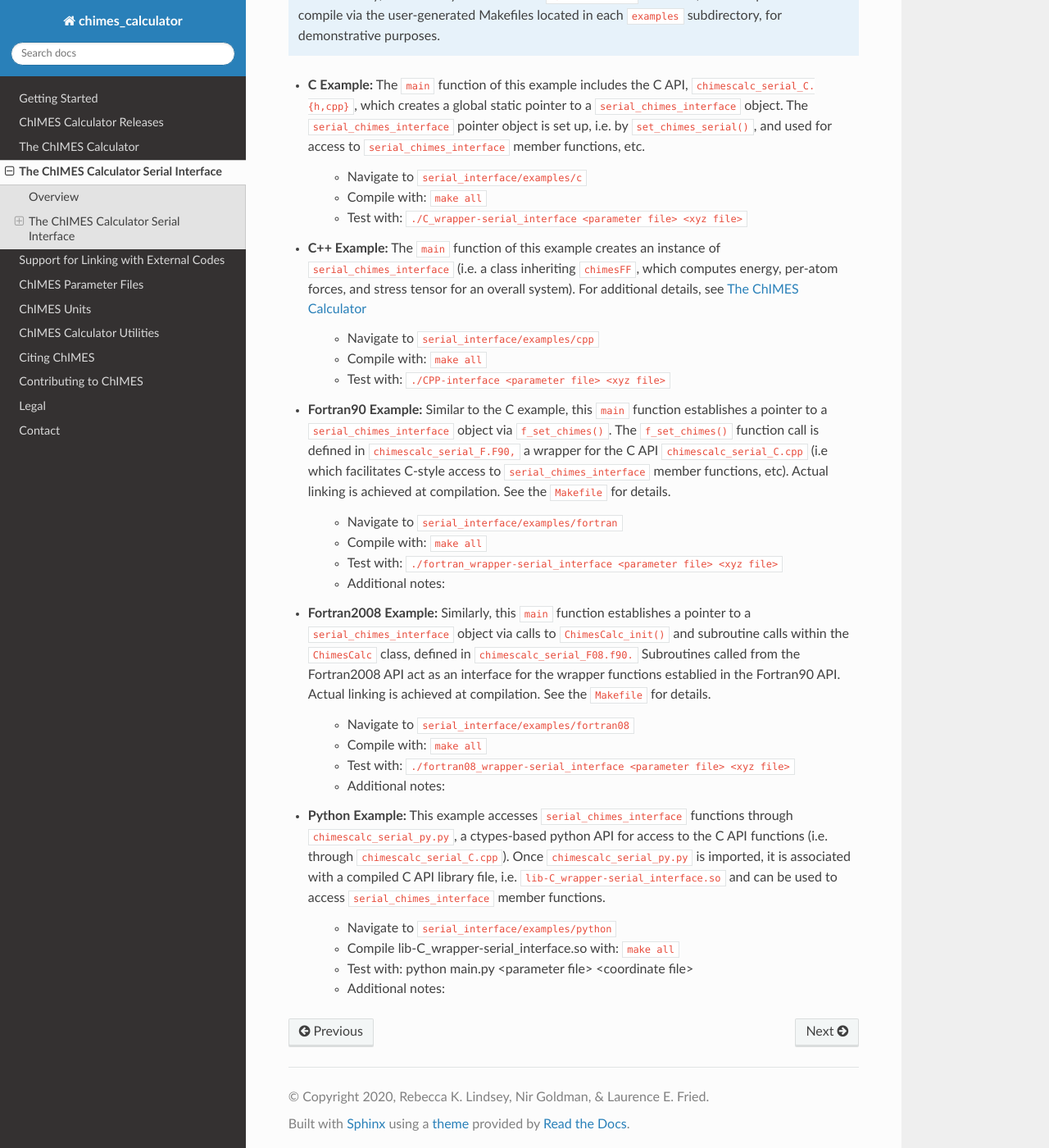
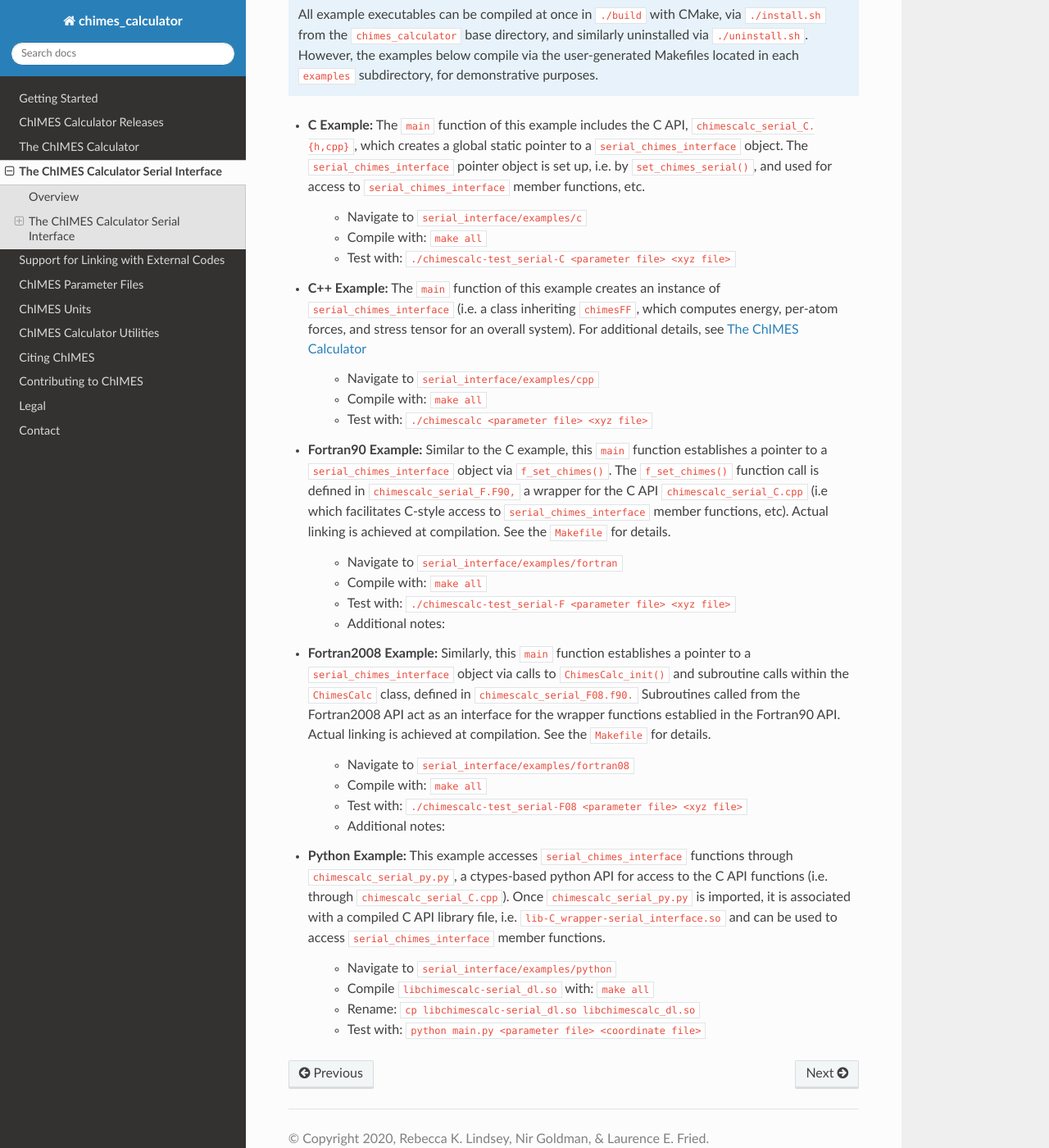
Before and after one commit to rk-lindsey/chimes_calculator, a Sphinx documentation site: the page built from doc/source/serial_interface.rst, in a window 1280 px wide and 1400 px high, scrolled down 8035 px. Shown: the whole window at 82% size. Built offline with Sphinx 7.4.7 and the Read the Docs theme 2.0.0, drawn with Linux system fonts in a browser that asks for light colours; some of the changed text lies outside the part shown.

Commit message:
Update documentation to match current code.

```diff
--- a/doc/source/getting_started.rst
+++ b/doc/source/getting_started.rst
@@ -103,7 +103,7 @@
 
 .. code-block:: bash
 
-    serial_interface/examples/cpp/CPP-interface \
+    serial_interface/examples/cpp/chimescalc \
     serial_interface/tests/force_fields/published_params.liqC.2b.cubic.txt \
     serial_interface/tests/configurations/liqC.2.5gcc_6000K.OUTCAR_#000.xyz | tee my_test.log
 
--- a/doc/source/releases.rst
+++ b/doc/source/releases.rst
@@ -3,4 +3,6 @@
 ChIMES Calculator Releases
 ==========================
 
+* v1.0.2: (Jan.  6  2022) Test suite bug fixes, file renaming, documentation update
+* v1.0.1: (Dec. 22, 2021) CMake/Make bugfixes
 * v1.0.0: (Dec. 12, 2021) First stable release
--- a/doc/source/serial_interface.rst
+++ b/doc/source/serial_interface.rst
@@ -6,7 +6,7 @@
 Overview
 ********
 
-The ChIMES calculator serial interface provides an easier means of evaluating ChIMES interactions for a given system. In constrast to the ChIMES calculator (i.e. ``chimesFF``), which takes information on *individual* atom clusters and returns the cluster energy, stress tensor, via ``compute_xB`` functions, the serial interface (i.e. ``serial_chimes_interface``) takes *overall* system information and returns *overall* provides *overall* system energy, stress tensor, and forces. Though far less flexible than direct use of ``chimesFF``, ``serial_chimes_interface`` allows users to leverage ChIMES with much less coding. For further details on ``chimesFF``, see :ref:`The ChIMES Calculator <page-chimesFF>`. For a complete set of ChIMES references, see :ref:`Citing ChIMES <page-citing>`.
+The ChIMES calculator serial interface provides an easier means of evaluating ChIMES interactions for a given system. In constrast to the ChIMES calculator (i.e. ``chimesFF``), which takes information on *individual* atom clusters and returns the cluster energy, stress tensor, via ``compute_xB`` functions, the serial interface (i.e. ``serial_chimes_interface``) takes *overall* system information and returns *overall* system energy, stress tensor, and forces. Though far less flexible than direct use of ``chimesFF``, ``serial_chimes_interface`` allows users to leverage ChIMES with much less coding. For further details on ``chimesFF``, see :ref:`The ChIMES Calculator <page-chimesFF>`. For a complete set of ChIMES references, see :ref:`Citing ChIMES <page-citing>`. Note that this functionality is primarily intended for instructive purposes, and is not recommended for large scale simulations.
 
 
 The ChIMES Calculator Serial Interface
@@ -26,9 +26,9 @@
 
 	For small simulation cells (e.g., a single atom in a face-centered cubic unit cell), the ChIMES calculator must be instantiated via ``serial_chimes_interface chimes(true)``. This allows for automatic replication in situations where the ChIMES outer cutoff is greater than one half of the smallest supercell length. Please note that use of extra-small simulation cells is ill-advised for aything except crystalline systems and should be used with caution.
 
-    Developer note: To recover behavior of the research code, instantiate with: ``serial_chimes_interface chimes(false)``
+    *Developer note: To recover behavior of the research code, instantiate with:* ``serial_chimes_interface chimes(false)``.
 
-Please see the following example of interfacing a C++ code with the ChIMES calculator: ``serial_interface/examples/cpp/main.cpp``. Note that the ChIMES calculator serial interface ``serial_chimes_interface`` class provides users with the following functions:
+Please see the following example of interfacing a C++ code with the ChIMES calculator: ``serial_interface/examples/cpp/main.cpp``. Note that the ChIMES calculator ``serial_chimes_interface`` class provides users with the following functions:
 
 =========== =================  ===============================
 Return Type Name               Arguments and Description
@@ -69,7 +69,7 @@
 The C API
 ^^^^^^^^^
 
-The C API (``chimescalc_serial_C*``) is located in ``serial_interface/api``. This wrapper provides C style name mangling and creates a  set of C-style wrapper functions. The latter are needed for compatibility with std::vector which is heavily used in ``serial_chimes_interface`` and not supported in most other languages. Any C code attempting to use the ChIMES calculator serial interface should ``#include "chimescalc_serial_C.h"``
+The C API (``chimescalc_serial_C*``) is located in ``serial_interface/api``. This wrapper provides C style name mangling and creates a  set of C-style wrapper functions. The latter are needed for compatibility with ``std::vector`` which is heavily used in ``serial_chimes_interface`` and not supported in most other languages. Any C code attempting to use the ChIMES calculator serial interface should ``#include "chimescalc_serial_C.h"``
 and initialize calculations with the following operations, in order:
 
     .. code-block:: cpp
@@ -278,7 +278,7 @@
     .. code-block:: python
 
        # Associate the wrapper with a compiled C API library file
-       chimescalc_serial_py.chimes_wrapper = chimescalc_serial_py.init_chimes_wrapper("lib-C_wrapper-serial_interface.so")
+       chimescalc_serial_py.chimes_wrapper = chimescalc_serial_py.init_chimes_wrapper("libchimescalc_dl.so")
        # Instantiate; as for the C++ API (see warning message), can pass 0/1 for false/true
        chimescalc_serial_py.set_chimes()
        # Read the parameter file, set MPI rank to 0 (i.e. no MPI used)
@@ -376,7 +376,7 @@
 
 .. Note::
 
-    All example executables can be compiled at once via ``./install.sh`` from the ``chimes_calculator`` base directory, and similarly uninstalled via ``./uninstall.sh``. However, the examples below compile via the user-generated Makefiles located in each ``examples`` subdirectory, for demonstrative purposes.
+    All example executables can be compiled at once in ``./build`` with CMake, via ``./install.sh`` from the ``chimes_calculator`` base directory, and similarly uninstalled via ``./uninstall.sh``. However, the examples below compile via the user-generated Makefiles located in each ``examples`` subdirectory, for demonstrative purposes.
 
 
 * **C Example:** The ``main`` function of this example includes the C API, ``chimescalc_serial_C.{h,cpp}``, which creates a global static pointer to a ``serial_chimes_interface`` object.
@@ -384,14 +384,14 @@
 
    * Navigate to ``serial_interface/examples/c``
    * Compile with: ``make all``
-   * Test with: ``./C_wrapper-serial_interface <parameter file> <xyz file>``
+   * Test with: ``./chimescalc-test_serial-C <parameter file> <xyz file>``
 
 * **C++ Example:** The ``main`` function of this example creates an instance of ``serial_chimes_interface`` (i.e. a class inheriting ``chimesFF``,
   which computes energy, per-atom forces, and stress tensor for an overall system). For additional details, see :ref:`The ChIMES Calculator <page-chimesFF>`
 
    * Navigate to ``serial_interface/examples/cpp``
    * Compile with: ``make all``
-   * Test with: ``./CPP-interface <parameter file> <xyz file>``
+   * Test with: ``./chimescalc <parameter file> <xyz file>``
 
 * **Fortran90 Example:** Similar to the C example, this ``main`` function establishes a pointer to a ``serial_chimes_interface`` object via ``f_set_chimes()``.
   The ``f_set_chimes()`` function call is defined in ``chimescalc_serial_F.F90,`` a wrapper for the C API ``chimescalc_serial_C.cpp`` (i.e which facilitates C-style access to
@@ -399,7 +399,7 @@
 
    * Navigate to ``serial_interface/examples/fortran``
    * Compile with: ``make all``
-   * Test with: ``./fortran_wrapper-serial_interface <parameter file> <xyz file>``
+   * Test with: ``./chimescalc-test_serial-F <parameter file> <xyz file>``
    * Additional notes:
 
 * **Fortran2008 Example:** Similarly, this ``main`` function establishes a pointer to a ``serial_chimes_interface`` object via calls to ``ChimesCalc_init()`` and subroutine calls within the ``ChimesCalc`` class, defined in ``chimescalc_serial_F08.f90.``
@@ -407,13 +407,13 @@
 
    * Navigate to ``serial_interface/examples/fortran08``
    * Compile with: ``make all``
-   * Test with: ``./fortran08_wrapper-serial_interface <parameter file> <xyz file>``
+   * Test with: ``./chimescalc-test_serial-F08 <parameter file> <xyz file>``
    * Additional notes:
 
 * **Python Example:** This example accesses ``serial_chimes_interface`` functions through ``chimescalc_serial_py.py``, a ctypes-based python API for access to the C API functions
   (i.e. through ``chimescalc_serial_C.cpp``). Once ``chimescalc_serial_py.py`` is imported, it is associated with a compiled C API library file, i.e. ``lib-C_wrapper-serial_interface.so`` and  can be used to access ``serial_chimes_interface`` member functions.
 
    * Navigate to ``serial_interface/examples/python``
-   * Compile lib-C_wrapper-serial_interface.so with: ``make all``
-   * Test with: python main.py <parameter file> <coordinate file>
-   * Additional notes:
+   * Compile ``libchimescalc-serial_dl.so`` with: ``make all``
+   * Rename: ``cp libchimescalc-serial_dl.so libchimescalc_dl.so``
+   * Test with: ``python main.py <parameter file> <coordinate file>``
--- a/doc/source/utils.rst
+++ b/doc/source/utils.rst
@@ -39,7 +39,9 @@
 Variables ``CHMS_REPO`` and ``PARAM_FILE`` specify the ``chimes_calculator`` repository location, and path to the ChIMES parameter of file. Note that paths should be provided in their absolute form. Following these variables, three sets of options are provided. Focusing on options beginning with ``PAIR``, one must provide the following:
 
 * A list of pair type indices for which scans should be generated
+
     * Indices should correspond to values following ``PAIRTYPE PARAMS:`` in the target parameter file
+
 * A list of the minimum pair distance for each pair type to consider during the scan
 * A list of the maximum pair distance for each pair type to consider during the scan
 * A scan step size
```
Also changed, not shown: other parts of doc/source/serial_interface.rst (+3 -3 lines), doc/source/chimesFF.rst (+15 -13 lines), 1 other file.
